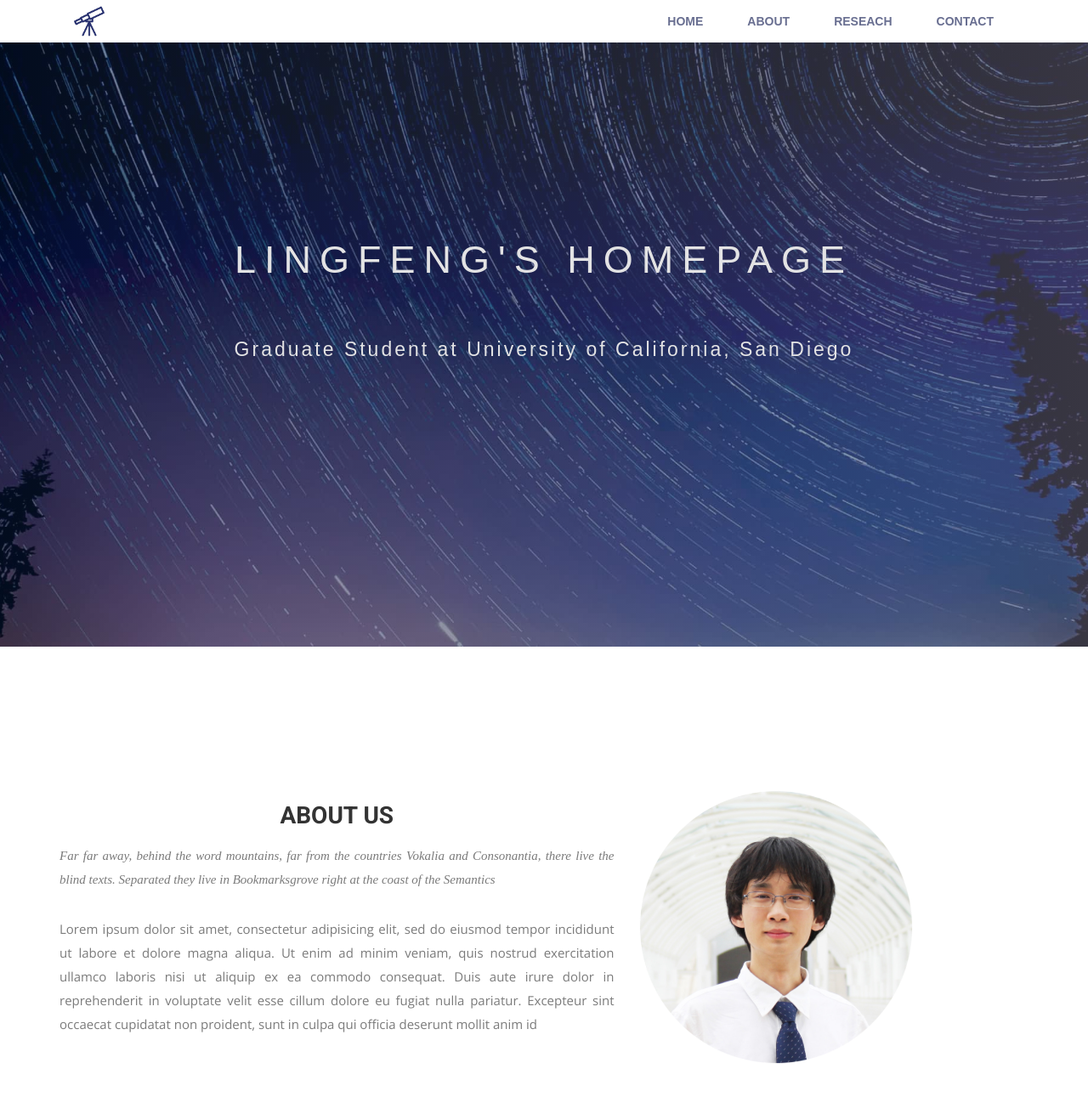
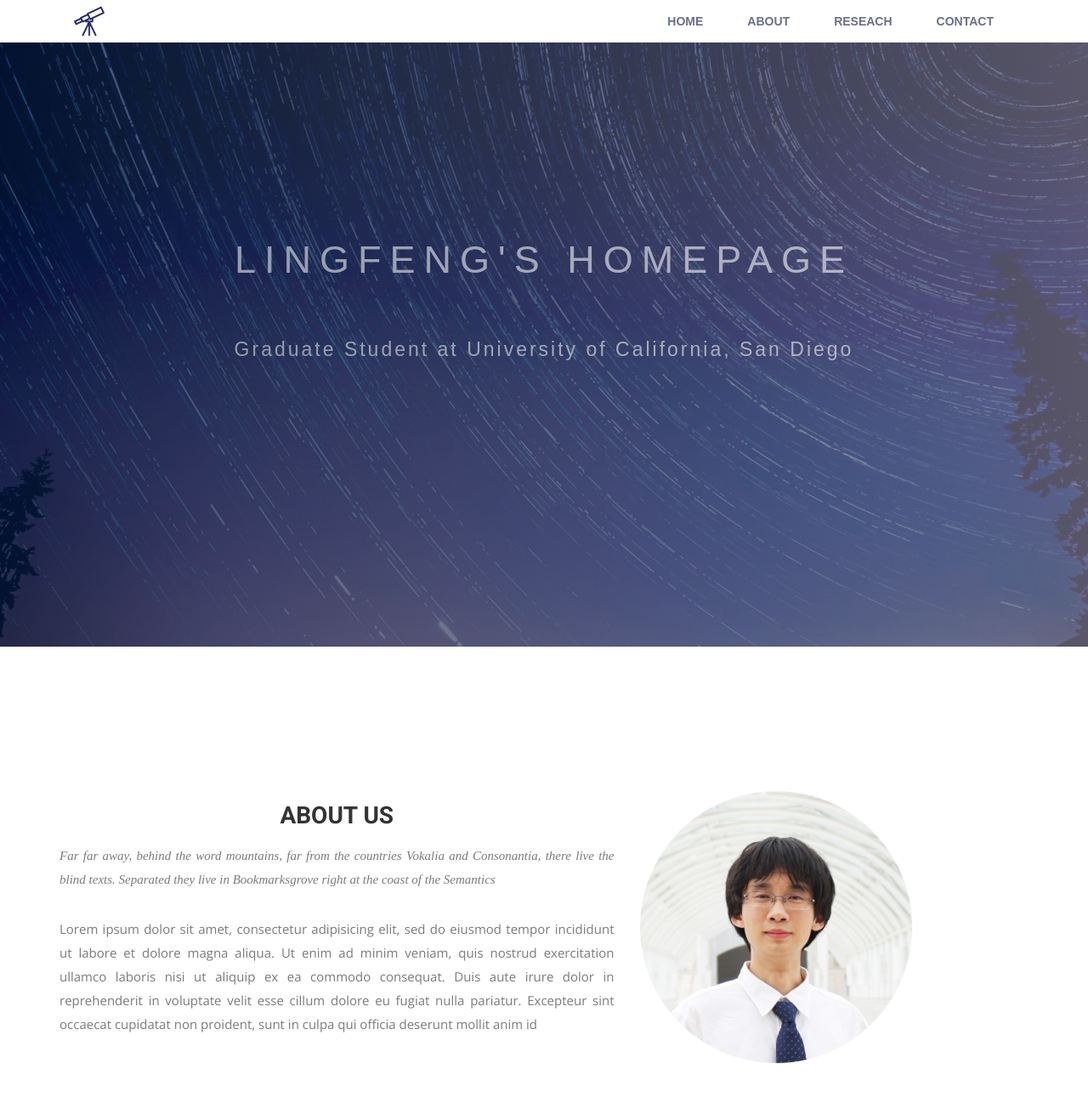
Before and after one commit to wei-lingfeng/lingfeng-wei.github.io, a Jekyll site: the page built from index.html, in a window 1280 px wide and 1400 px high. Shown: the top 1291 px of the window at 85% size. Built offline with Jekyll 4.4.1, drawn with Linux system fonts in a browser that asks for light colours; nearby versions of some CDN libraries; some web fonts are replaced.

Commit message:
Update airspace.css

```diff
--- a/css/airspace.css
+++ b/css/airspace.css
@@ -124,7 +124,16 @@
   opacity: 0.4;
 }
 #slider:after {
-  background: #fff;
+  content: "";
+  position: absolute;
+  left: 0;
+  top: 0;
+  bottom: 0;
+  right: 0;
+  width: 100%;
+  height: 100%;
+  background: linear-gradient(to left, #8b86a3, #031c49);
+  opacity: 0.4;
 }
 #slider .block {
   color: #E3E3E4;
```
